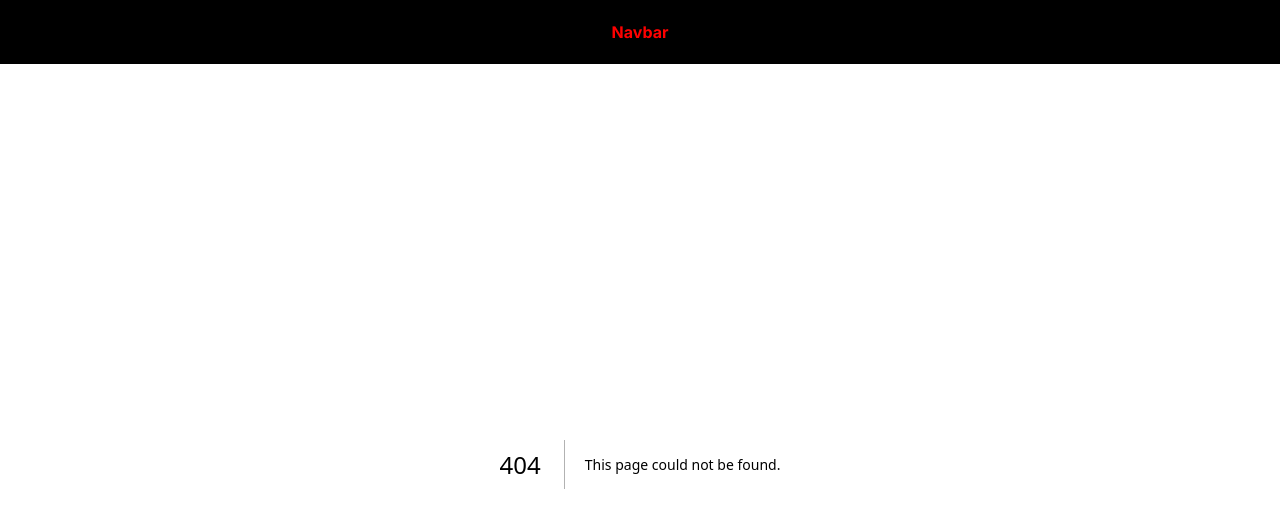
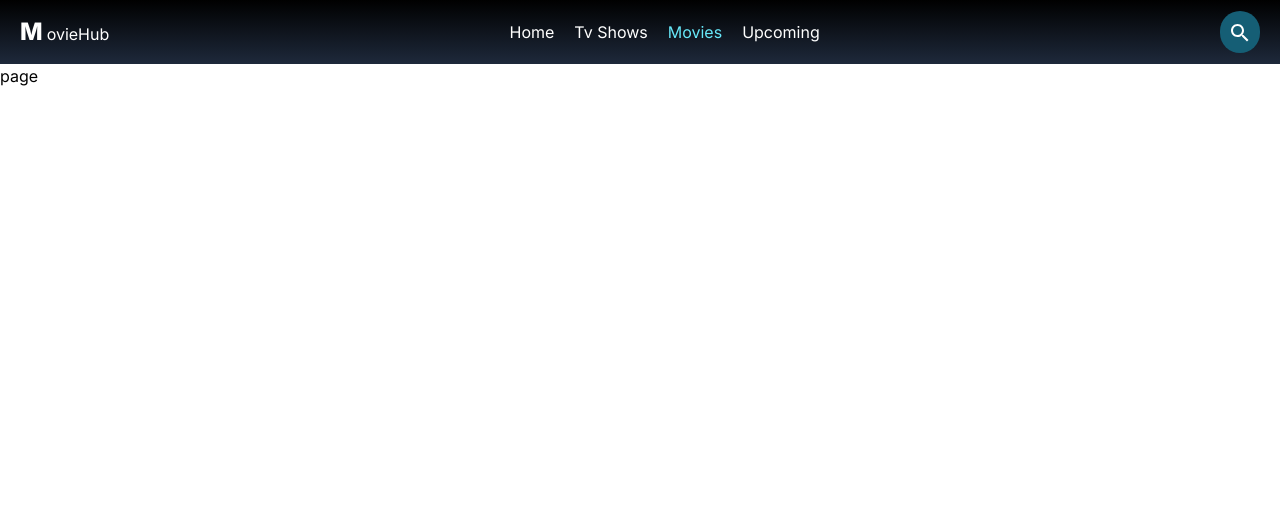
Before and after one commit to Kushan2k/movie-hub-web-application, a Next.js app: page /movies in a window 1280 px wide. Before the commit this address had no page. Shown: the top 528 px of the page. Built offline with nearby package versions, Linux system fonts and the light colour scheme.

Commit message:
navbar created with dynamic highliting

```diff
--- a/package.json
+++ b/package.json
@@ -9,6 +9,10 @@
     "lint": "next lint"
   },
   "dependencies": {
+    "@emotion/react": "^11.11.1",
+    "@emotion/styled": "^11.11.0",
+    "@mui/icons-material": "^5.11.16",
+    "@mui/material": "^5.13.4",
     "autoprefixer": "10.4.14",
     "eslint": "8.42.0",
     "eslint-config-next": "13.4.4",
--- /dev/null
+++ b/src/app/movies/page.js
@@ -0,0 +1,3 @@
+export default function page() {
+  return <div>page</div>
+}
--- /dev/null
+++ b/src/app/shows/[name]/page.js
@@ -0,0 +1,3 @@
+export default function page({ name }) {
+  return <div>{name}</div>
+}
--- /dev/null
+++ b/src/app/shows/page.js
@@ -0,0 +1,3 @@
+export default function page() {
+  return <div>page</div>
+}
--- /dev/null
+++ b/src/app/upcoming/page.js
@@ -0,0 +1,3 @@
+export default function page() {
+  return <div>page</div>
+}
--- a/src/components/Navbar/Navbar.js
+++ b/src/components/Navbar/Navbar.js
@@ -1,10 +1,77 @@
 "use client"
+import { usePathname } from "next/navigation"
+import SearchSharpIcon from "@mui/icons-material/SearchSharp"
+import Link from "next/link"
+import { useState } from "react"
 import styles from "./navbar.module.css"
 
 export default function Navbar() {
+  const pathName = usePathname().split("/")[1]
+
+  const [isSearchVisible, setVisible] = useState(false)
+
   return (
-    <div className="text-center h-16 bg-black  flex items-center justify-center">
-      <h4 className={`font-bold text-white ${styles.text}`}>Navbar</h4>
+    <div className="text-center px-5 text-white h-16 bg-black bg-opacity-95  flex items-center justify-between bg-gradient-to-t from-slate-800 to-black">
+      {!isSearchVisible && (
+        <div className="logo">
+          <h1>
+            <span className="font-extrabold text-2xl pr-1">M</span>
+            ovieHub
+          </h1>
+        </div>
+      )}
+      <div className="nav-list flex ">
+        <li className="flex gap-x-5 justify-around items-center list-none">
+          <ul
+            className={`${
+              pathName === "" ? "text-cyan-300" : ""
+            } hover:text-cyan-500 cursor-pointer`}
+          >
+            <Link href={"/"}>Home</Link>
+          </ul>
+          <ul
+            className={`${
+              pathName === "shows" ? "text-cyan-300" : ""
+            } hover:text-cyan-500 cursor-pointer`}
+          >
+            <Link href={"/shows"}>Tv Shows</Link>
+          </ul>
+          <ul
+            className={`${
+              pathName === "movies" ? "text-cyan-300" : ""
+            } hover:text-cyan-500 cursor-pointer`}
+          >
+            Movies
+          </ul>
+          <ul
+            className={`${
+              pathName === "upcoming" ? "text-cyan-300" : ""
+            } hover:text-cyan-500 cursor-pointer`}
+          >
+            Upcoming
+          </ul>
+        </li>
+      </div>
+      <div className="btns flex items-center overflow-x-hidden">
+        {isSearchVisible && (
+          <div className={`${styles.box} z-10`}>
+            <input
+              type="text"
+              placeholder="Search"
+              className="p-1 pl-2 border-none outline-none mr-2 rounded-full text-cyan-800 focus:outline-cyan-400 border-none"
+            />
+          </div>
+        )}
+
+        <button
+          onClick={() => {
+            setVisible(!isSearchVisible)
+          }}
+          className="rounded-full z-50 bg-cyan-800 hover:bg-gradient-radial from-cyan-800 to-cyan-500 transition p-2"
+        >
+          <SearchSharpIcon />
+        </button>
+      </div>
     </div>
   )
 }
--- a/src/components/Navbar/navbar.module.css
+++ b/src/components/Navbar/navbar.module.css
@@ -1,5 +1,20 @@
 
-.text{
-  color: red;
-  font-weight: bolder;
+.box{
+
+  animation-name: slide;
+  animation-timing-function: linear;
+  animation-duration: 0.3s;
+  animation-delay: 0;
+  animation-fill-mode: forwards;
+  animation-iteration-count: 1;
+
 }
+
+@keyframes slide {
+  from{
+    transform: translateX(100px);
+  }to{
+    transform: translateX(0);
+  }
+
+}
```
Also changed, not shown: 1 other file (tests, documents, lock files or other folders).
